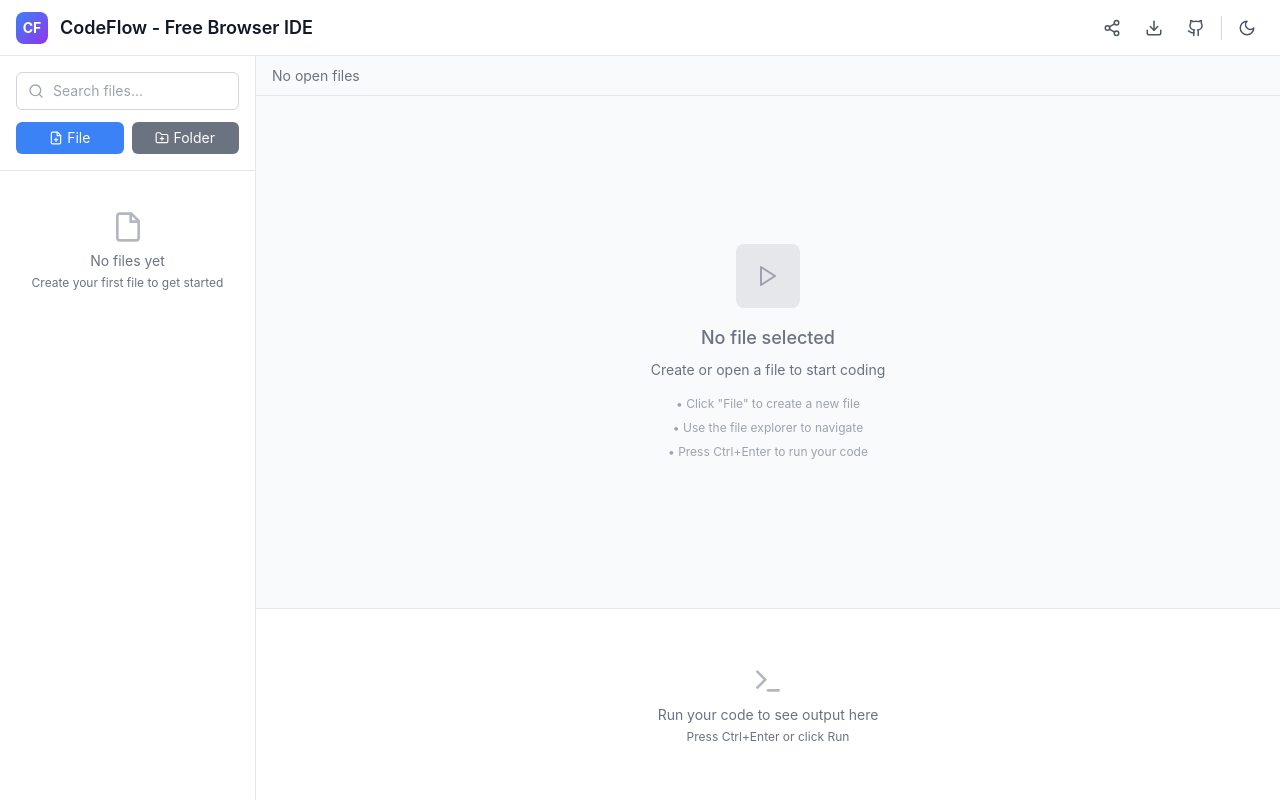
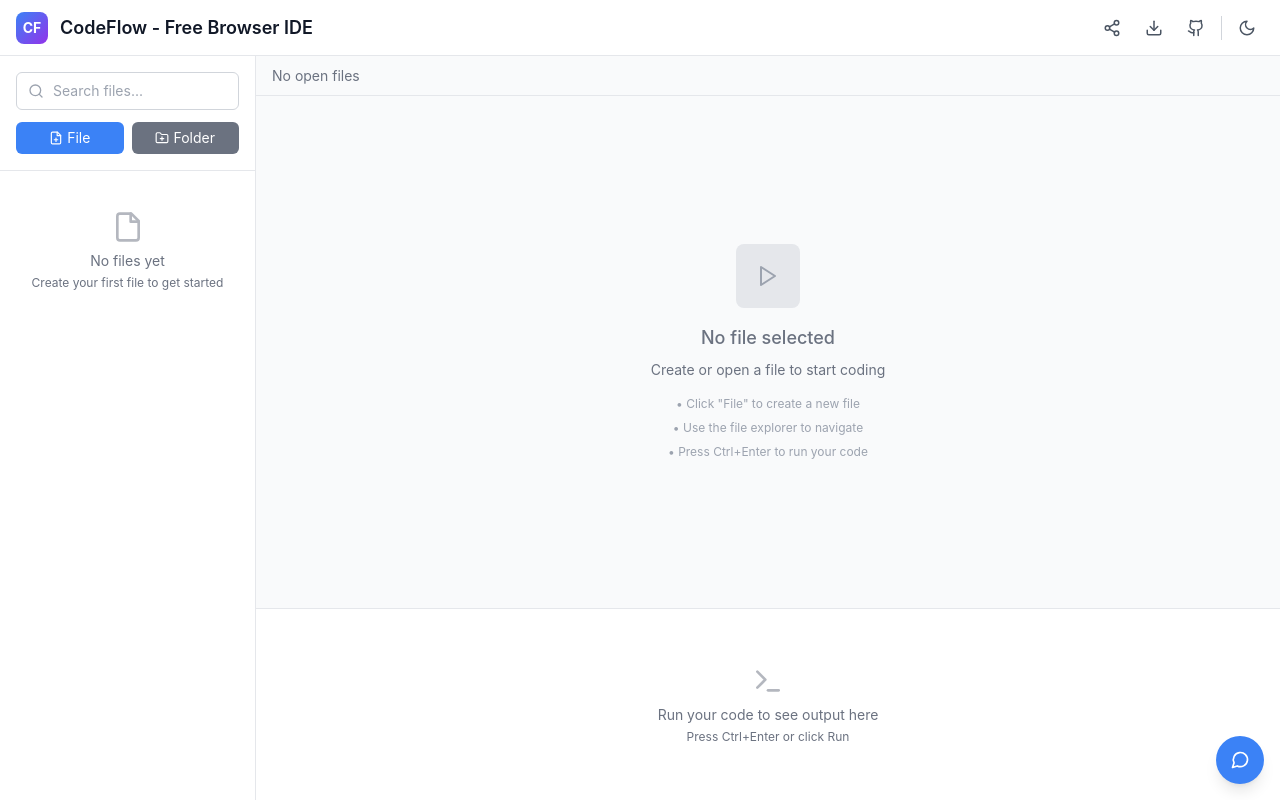
Before and after one commit to Rajsea/WebCreator, a React (Vite) app: page / in a window 1280 px wide. Built offline with nearby package versions, Linux system fonts and the light colour scheme.

Commit message:
Auto-commit: Agent tool execution

```diff
--- a/src/App.tsx
+++ b/src/App.tsx
@@ -117,6 +117,9 @@
         {/* Output Panel */}
         <OutputPanel />
       </div>
+
+      {/* AI Assistant */}
+      <AIChat />
     </MainLayout>
   );
 }
```
